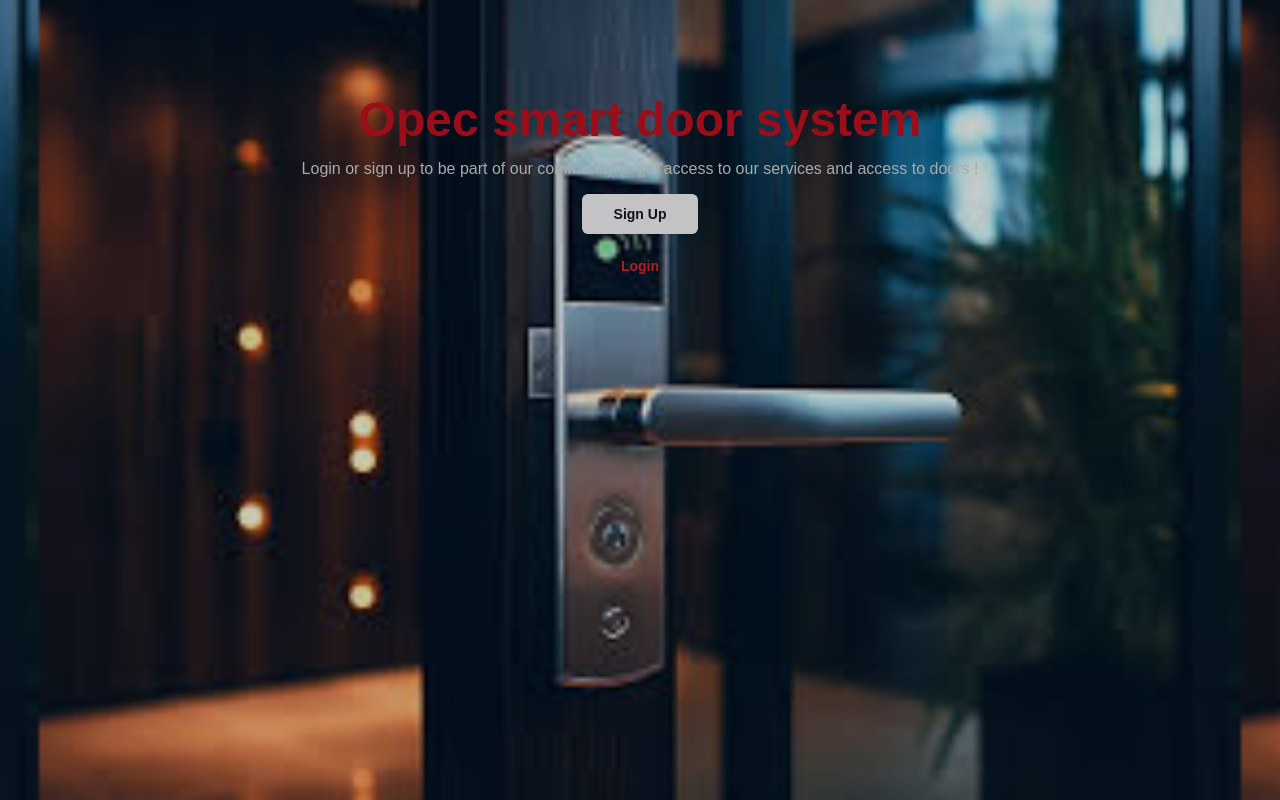
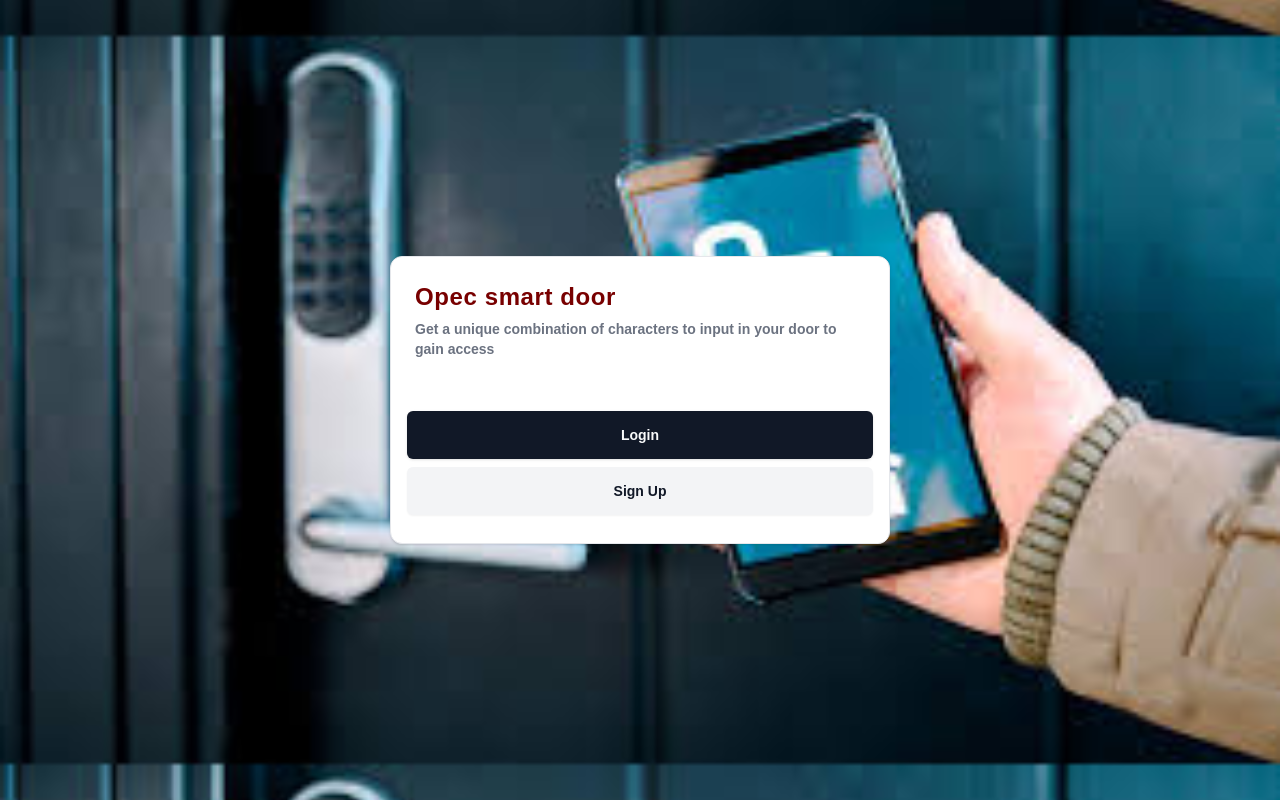
Before and after one commit to Royweru/smart-door-management, a Next.js app: page / in a window 1280 px wide. Built offline with nearby package versions, Linux system fonts and the light colour scheme; no server answers; the database is empty.

Commit message:
new file:   actions/logout.tsx 	modified:   components/landing-card.tsx 	modified:   components/landing.tsx 	new file:   components/marketing-card.tsx 	modified:   public/hero.jpeg

```diff
--- /dev/null
+++ b/actions/logout.tsx
@@ -0,0 +1,7 @@
+"use server";
+
+import { signOut } from "@/auth";
+
+export const Logout = async () => {
+  await signOut();
+};
--- a/components/landing-card.tsx
+++ b/components/landing-card.tsx
@@ -1,7 +1,13 @@
+"use client"
 import React from 'react'
 import { Card, CardContent, CardHeader, CardTitle } from './ui/card'
+import { Button } from './ui/button'
+import { Logout } from '@/actions/logout'
 
 export const LandingCard = () => {
+  const onLogout = ()=>{
+    Logout()
+  }
   return (
     <Card>
       <CardContent className=' bg-neutral-200 rounded-xl shadow-md lg:w-[500px]'>
@@ -11,6 +17,14 @@ export const LandingCard = () => {
           </CardTitle>
         </CardHeader>
       </CardContent>
+      <div className=' p-1'>
+         <Button
+         className=' font-semibold text-white'
+         onClick={onLogout}
+         >
+         SignOut
+         </Button>
+      </div>
     </Card>
   )
 }
--- a/components/landing.tsx
+++ b/components/landing.tsx
@@ -1,34 +1,21 @@
-import React from 'react'
 
-import { User } from '@prisma/client'
-import { Button } from './ui/button'
-import { LandingCard } from './landing-card'
 
-export const Landing = ({
-  user
-}:{
-  user:User|null
-}) => {
-  if (user) return <LandingCard />
+import { User } from "@prisma/client";
+import { Button } from "./ui/button";
+import { LandingCard } from "./landing-card";
+import { MarketingCard } from "./marketing-card";
 
+export const Landing = ({ user }: { user: User | null }) => {
   return (
-    <div className=' min-h-screen bg-[url("/hero.jpeg")] bg-contain
-    bg-center lg:p-24 md:p-16 sm:p-8 p-6 flex flex-col items-center w-full gap-y-3'>
-        <div className=' inset-0 w-full h-full absolute bg-black/20 z-0'/>
-        <h2 className=' lg:text-5xl md:text-4xl sm:text-3xl text-xl
-        font-semibold justify-center text-red'>
-         Opec smart door system
-        </h2>
-        <p className=' text-md font-light text-neutral-300 leading-relaxed'>
-          Login or sign up to be part of our community to get access to our services and access to doors !
-
-        </p>
-        <Button className=' font-semibold ' variant={"secondary"} size={"lg"}>
-           Sign Up
-        </Button>
-        <Button className=' font-semibold text-red-600' variant={"ghost"} size={"lg"}>
-           Login
-        </Button>
+    <div
+      className=' min-h-screen bg-[url("/hero.jpeg")] bg-contain
+    bg-center lg:p-24 md:p-16 sm:p-8 p-6 flex flex-col justify-center items-center w-full gap-y-3'
+    >
+      {!user ? (
+       <MarketingCard />
+      ) : (
+        <LandingCard />
+      )}
     </div>
-  )
-}
+  );
+};
--- /dev/null
+++ b/components/marketing-card.tsx
@@ -0,0 +1,31 @@
+import React from 'react'
+import { Card, CardDescription, CardHeader, CardTitle } from './ui/card'
+import { Button } from './ui/button'
+import Link from 'next/link'
+
+export const MarketingCard = () => {
+  return (
+    <Card className=' lg:w-[500px] md:w-[350px] p-0 '>
+        <CardHeader>
+            <CardTitle className='text-xl lg:text-2xl font-semibold tracking-wide text-maroon'>
+                Opec smart door
+            </CardTitle>
+            <CardDescription>
+            Get a unique combination of characters to input in your  door to gain access
+            </CardDescription>
+        </CardHeader>
+        <div className=' w-full space-y-2 lg:p-4 p-2  my-3'>
+           <Button className=' w-full font-semibold h-12'>
+           <Link href={"/auth"}>
+             Login
+           </Link>
+           </Button>
+           <Button  className=' w-full font-semibold h-12' variant={"secondary"}>
+           <Link href={"/auth"}>
+             Sign Up
+           </Link>
+           </Button>
+        </div>
+    </Card>
+  )
+}
```
Also changed, not shown: public/hero.jpeg.
